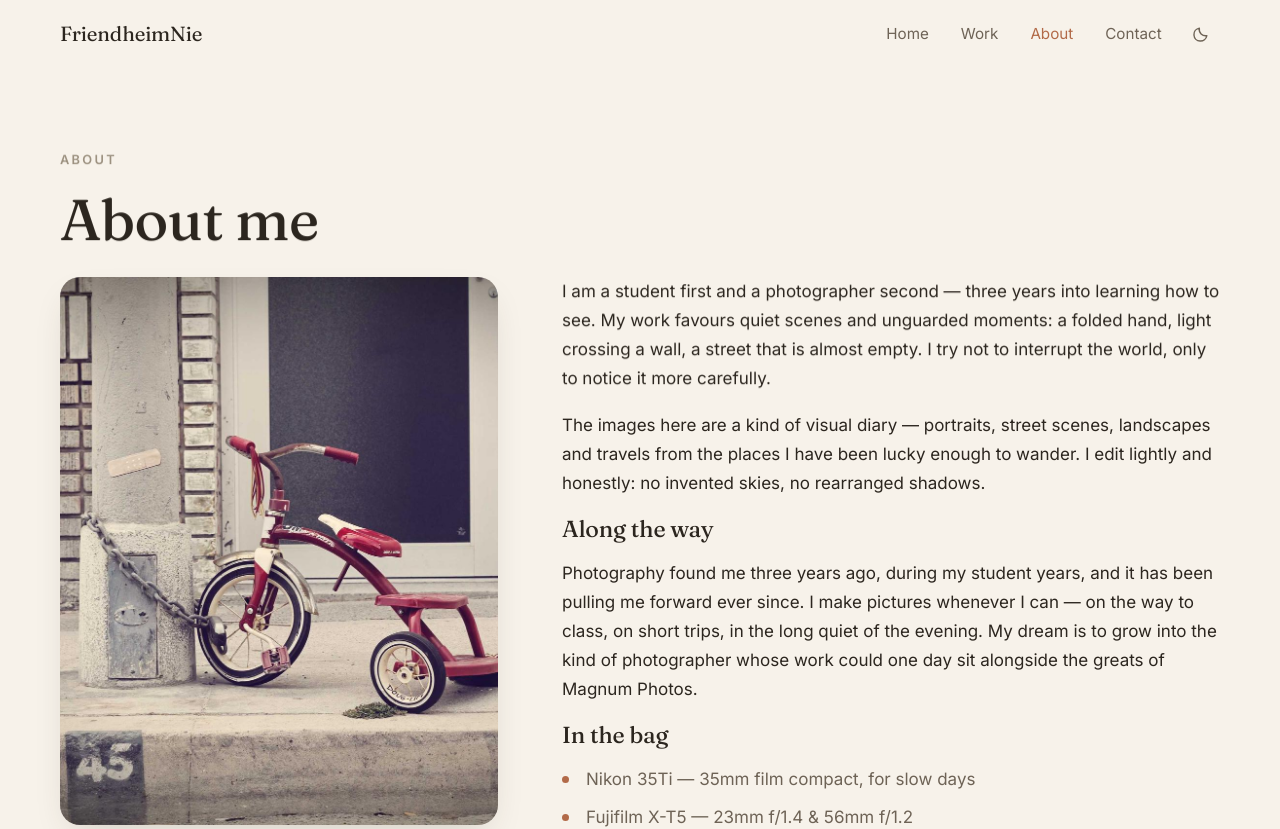
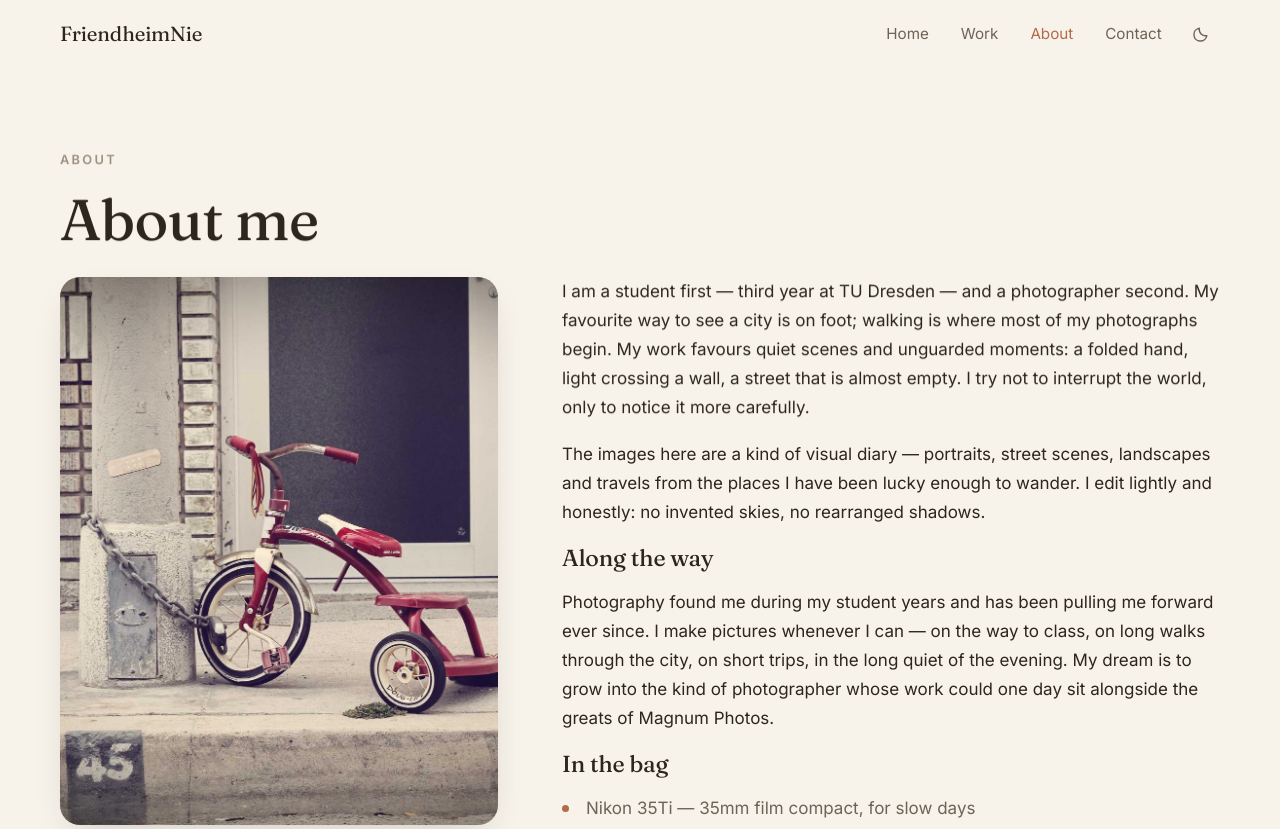
Before and after one commit to Friendheim/FriendheimNiephotograph, a React (Vite) app: page /about in a window 1280 px wide. Shown: the top 829 px of the page. Built offline with nearby package versions, Linux system fonts and the light colour scheme; the HTML template or start-up script is replaced by a standard one.

Commit message:
About: third-year TU Dresden student, walking as favourite pastime

```diff
--- a/src/data/site.js
+++ b/src/data/site.js
@@ -25,11 +25,11 @@ export const site = {
   // — About page —
   about: {
     philosophy: [
-      'I am a student first and a photographer second — three years into learning how to see. My work favours quiet scenes and unguarded moments: a folded hand, light crossing a wall, a street that is almost empty. I try not to interrupt the world, only to notice it more carefully.',
+      'I am a student first — third year at TU Dresden — and a photographer second. My favourite way to see a city is on foot; walking is where most of my photographs begin. My work favours quiet scenes and unguarded moments: a folded hand, light crossing a wall, a street that is almost empty. I try not to interrupt the world, only to notice it more carefully.',
       'The images here are a kind of visual diary — portraits, street scenes, landscapes and travels from the places I have been lucky enough to wander. I edit lightly and honestly: no invented skies, no rearranged shadows.',
     ],
     story:
-      'Photography found me three years ago, during my student years, and it has been pulling me forward ever since. I make pictures whenever I can — on the way to class, on short trips, in the long quiet of the evening. My dream is to grow into the kind of photographer whose work could one day sit alongside the greats of Magnum Photos.',
+      'Photography found me during my student years and has been pulling me forward ever since. I make pictures whenever I can — on the way to class, on long walks through the city, on short trips, in the long quiet of the evening. My dream is to grow into the kind of photographer whose work could one day sit alongside the greats of Magnum Photos.',
     equipment: [
       'Nikon 35Ti — 35mm film compact, for slow days',
       'Fujifilm X-T5 — 23mm f/1.4 & 56mm f/1.2',
```
